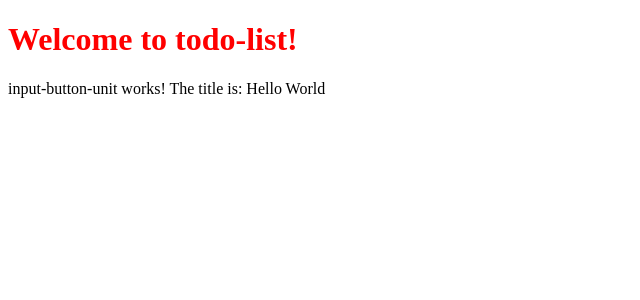
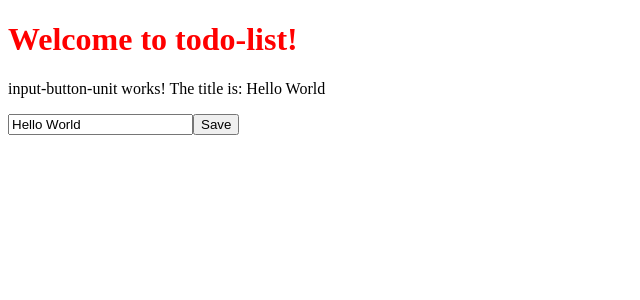
Before and after one commit to JuliKrue/ngGirls-ToDoList, an Angular app: page / in a window 1280 px wide. Shown: the top 300 px of the page, without its empty margins (0-640 px from the left). Built offline with nearby package versions, Linux system fonts and the light colour scheme.

Commit message:
1 file modified

```diff
--- a/src/app/input-button-unit/input-button-unit.component.ts
+++ b/src/app/input-button-unit/input-button-unit.component.ts
@@ -7,6 +7,8 @@ import { Component, OnInit } from '@angular/core';
       input-button-unit works!
       The title is: {{ title }}
     </p>
+    <input [value] ="title">
+    <button>Save</button>
   `,
   styleUrls: ['./input-button-unit.component.css']
 })
```
